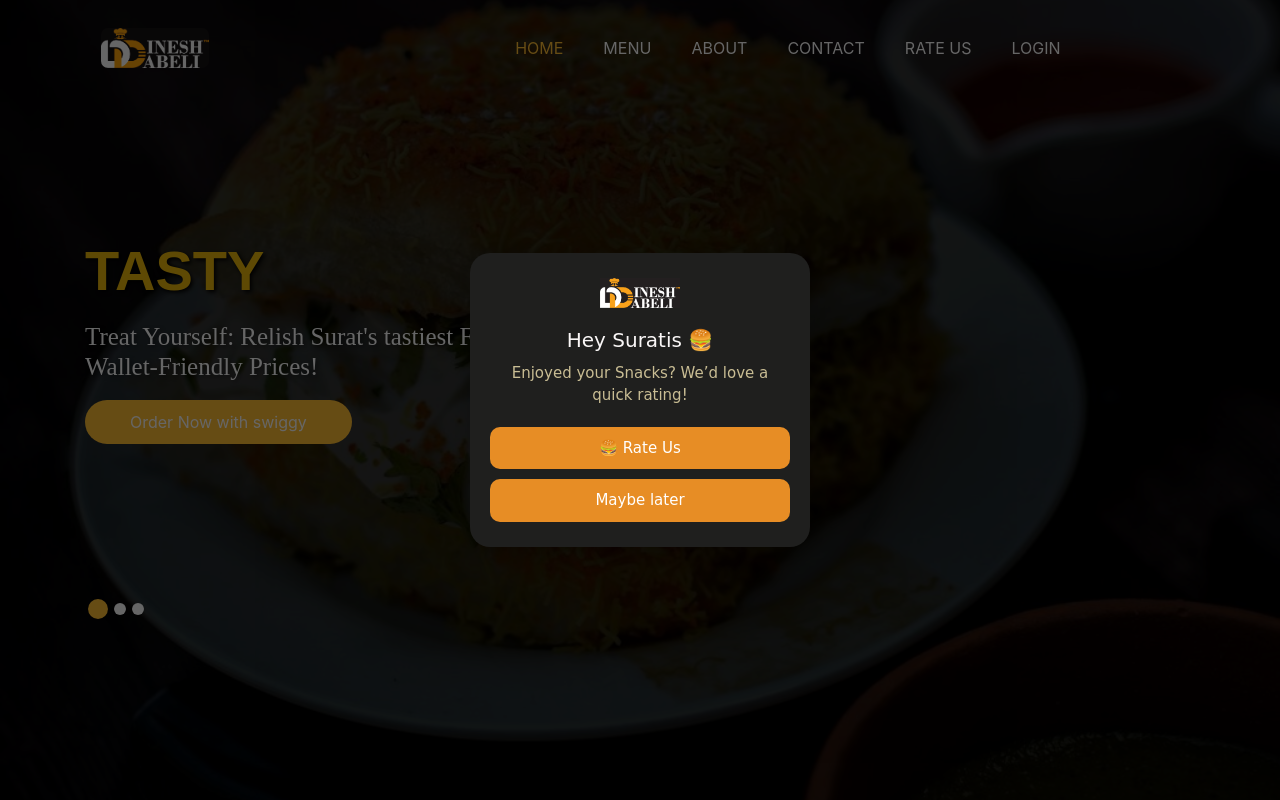
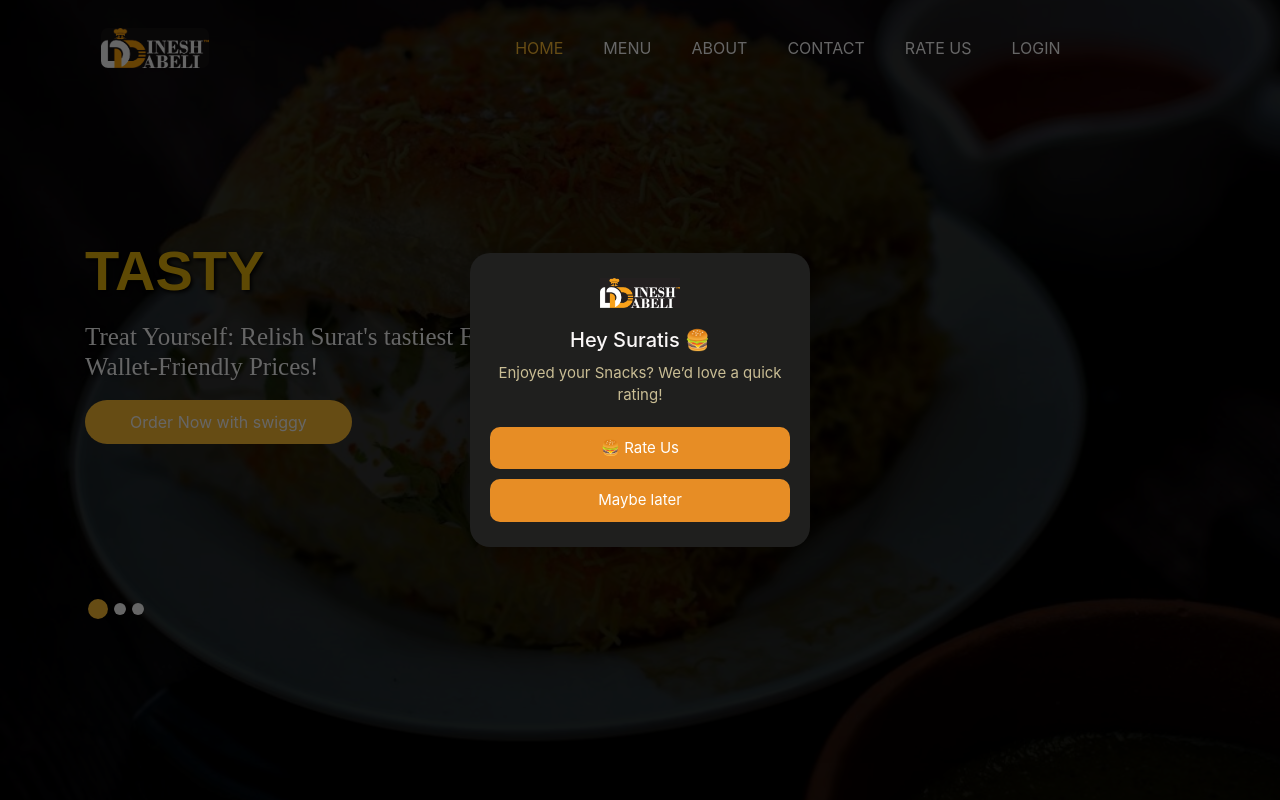
Before and after one commit to a-4anand/DineshDabeliWala, a Django app: page / in a window 1280 px wide. Run offline with Django 4.2, Linux system fonts and the light colour scheme; some libraries are stand-ins or nearby versions.

```diff
--- a/dabeli/templates/index.html
+++ b/dabeli/templates/index.html
@@ -51,7 +51,7 @@
   animation: dabliePopupFade 0.4s ease-in-out;
   width: 100%;
   max-width: 340px;
-  font-family: 'Comic Sans MS', cursive, sans-serif;
+
 }
 
 .dablie-popup-box h3 {
```
